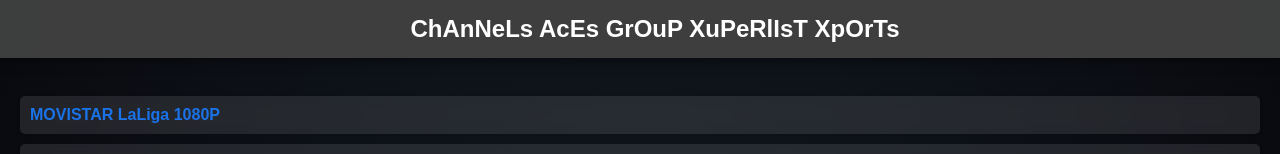
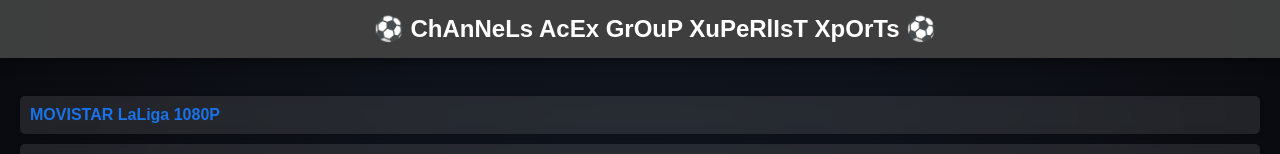
Before and after one commit to XUPERLISTS/GROUP-XUPERLIST-XPORTS-, a plain HTML site: page 09.CHANNELS.ACES.XPORTS.html in a window 1280 px wide. Shown: the top 154 px of the page. Drawn offline with Linux system fonts and the light colour scheme.

Commit message:
Update 09.CHANNELS.ACES.XPORTS.html

```diff
--- a/09.CHANNELS.ACES.XPORTS.html
+++ b/09.CHANNELS.ACES.XPORTS.html
@@ -102,8 +102,8 @@
 
     <!-- Encabezado fijo -->
     <header>
-        <h1>ChAnNeLs AcEs GrOuP
-        XuPeRlIsT XpOrTs</h1>
+        <h1>⚽ ChAnNeLs AcEx GrOuP
+        XuPeRlIsT XpOrTs ⚽ </h1>
     </header>
 
     <!-- Contenido principal -->
```
